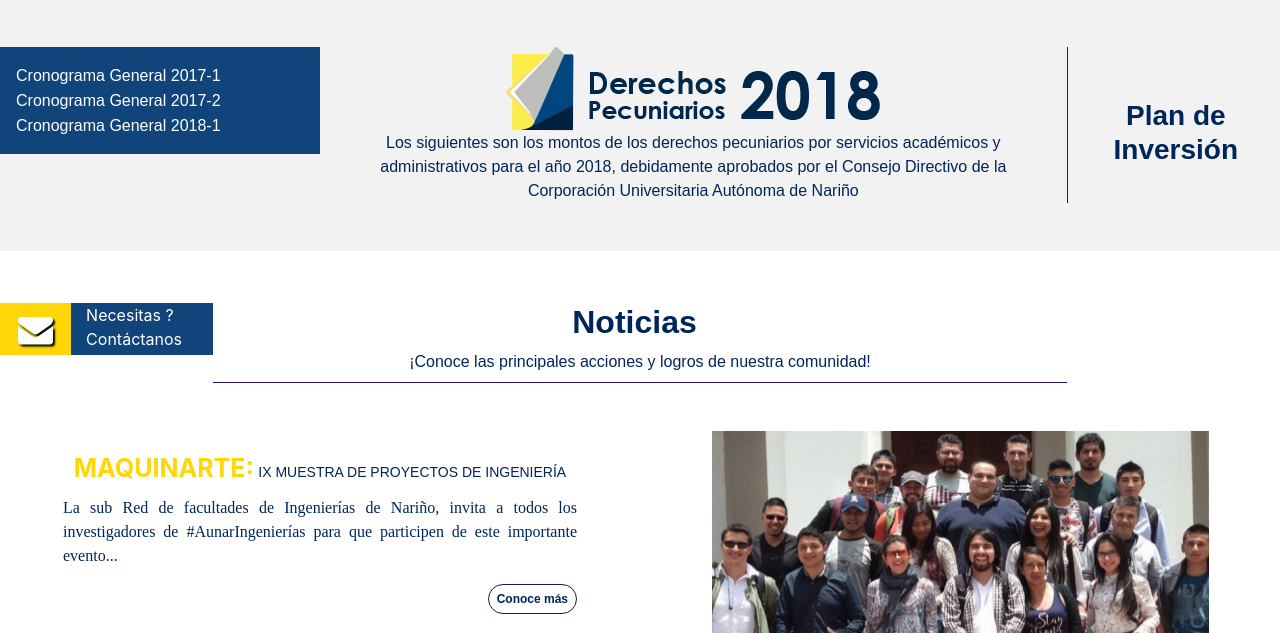
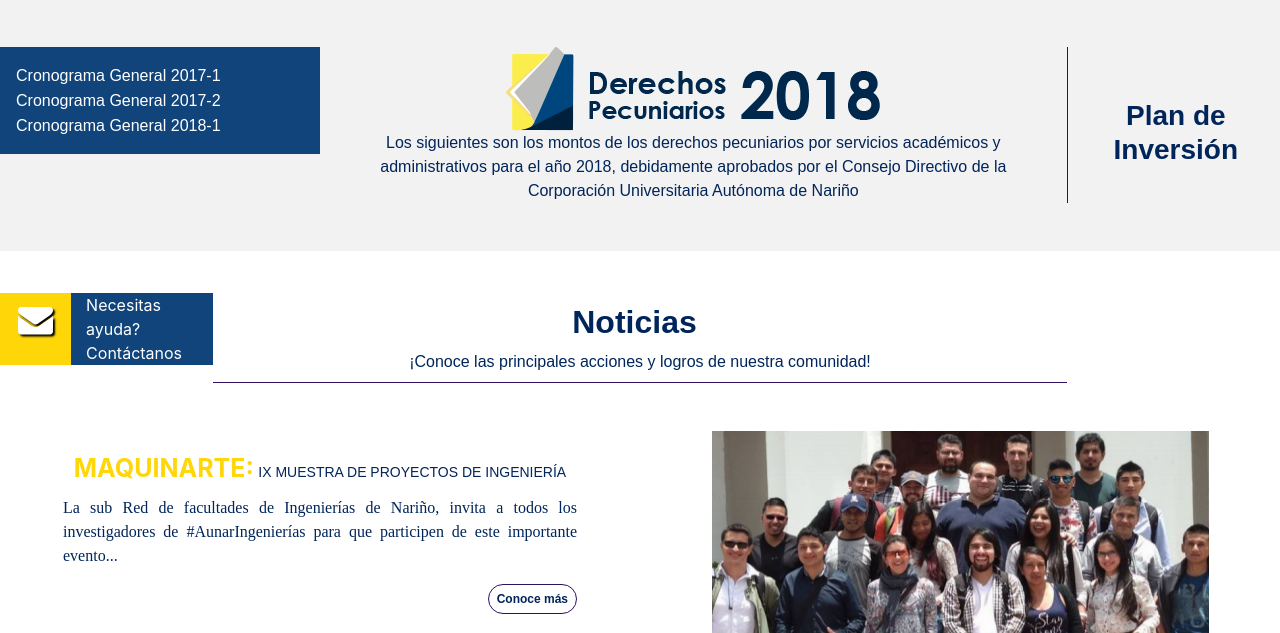
Before and after one commit to julianrodri11/aunar, a PHP site: page / in a window 1280 px wide. Shown: the part 543-1176 px from the top of the page. Run offline with PHP 8.4, Linux system fonts and the light colour scheme.

Commit message:
testeando sincronización

```diff
--- a/index.php
+++ b/index.php
@@ -128,7 +128,7 @@
         <div class="col-12 ">
           <div class="row ">
               <div class=" col-4 fondo-amarillo sombra-iconos icono-blanco text-center "><i class="fa fa-envelope" ></i></div>
-              <div class=" col-8 fondo-azul text-white">Necesitas  ? Contáctanos</div>
+              <div class=" col-8 fondo-azul text-white">Necesitas ayuda? Contáctanos</div>
           </div>
         </div>
       </div>
```
